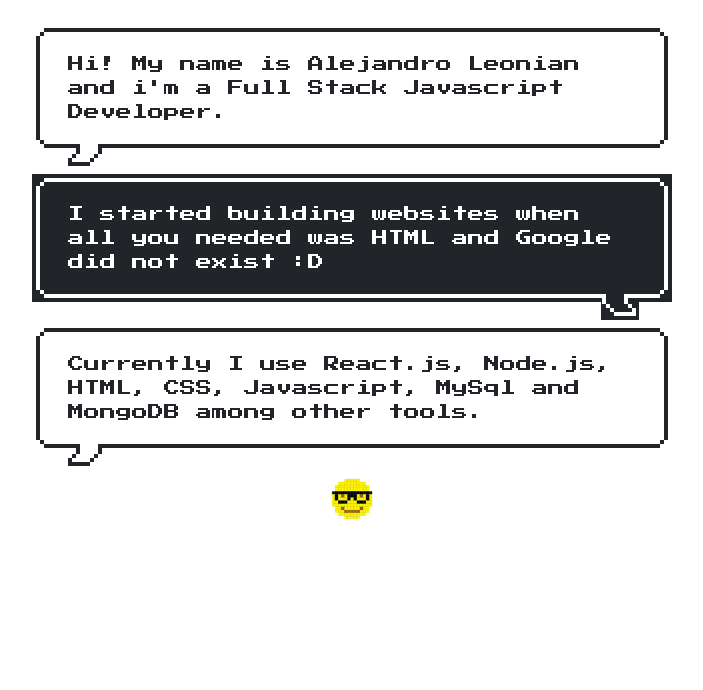
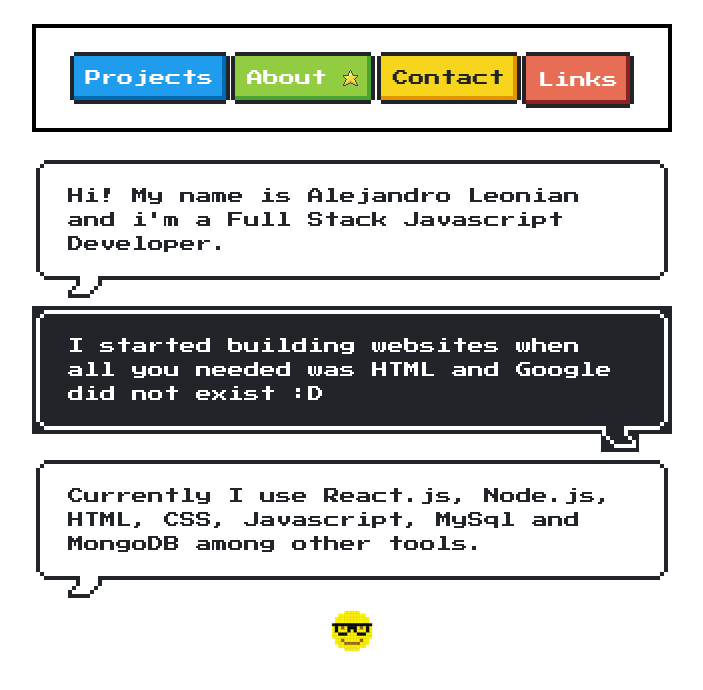
Before and after one commit to aleleonian/portfolio-astro, an Astro site: page / in a window 1280 px wide. Shown: the whole page, without its empty margins (288-991 px from the left). Built offline with nearby package versions, Linux system fonts and the light colour scheme; Astro itself is replaced by a stand-in of ours.

Commit message:
added a menu

```diff
--- /dev/null
+++ b/src/layouts/Menu.astro
@@ -0,0 +1,34 @@
+---
+const currentPath = Astro.url.pathname;
+---
+
+<div class="menu nes-container">
+  <button type="button" class="nes-btn is-primary is-icon"
+    >Projects
+    {currentPath == "projects" ? <i class="nes-icon star is-small" /> : ""}
+  </button>
+  <button type="button" class="nes-btn is-success"
+    >About
+    {currentPath == "/" ? <i class="nes-icon star is-small" /> : ""}
+  </button>
+  <button type="button" class="nes-btn is-warning"
+    >Contact
+    {currentPath == "contact" ? <i class="nes-icon star is-small" /> : ""}
+  </button>
+  <button type="button" class="nes-btn is-error"
+    >Links
+    {currentPath == "links" ? <i class="nes-icon star is-small" /> : ""}
+  </button>
+</div>
+
+<style>
+  .menu {
+    width: 50%;
+    /* text-align: center; */
+    margin: auto;
+    display: flex;
+    justify-content: space-evenly;
+    flex-wrap: wrap;
+    margin-top: 3vh;
+  }
+</style>
--- a/src/pages/index.astro
+++ b/src/pages/index.astro
@@ -1,8 +1,10 @@
 ---
 import Layout from "../layouts/Layout.astro";
+import Menu from "../layouts/Menu.astro";
 ---
 
 <Layout title="Alejandro Leonian's Portfolio">
+  <Menu />
   <main class="intro">
     <p class="nes-balloon from-left">
       Hi! My name is Alejandro Leonian and i'm a Full Stack Javascript
```
